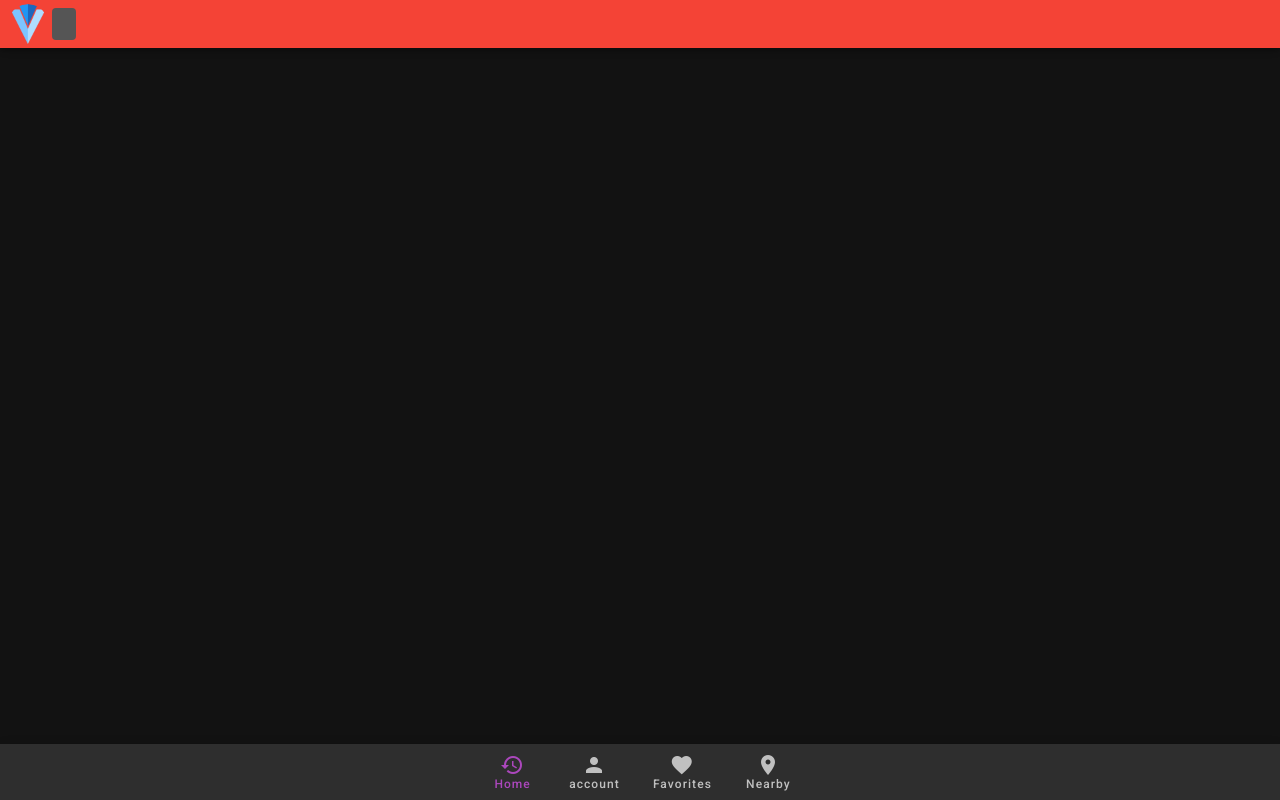
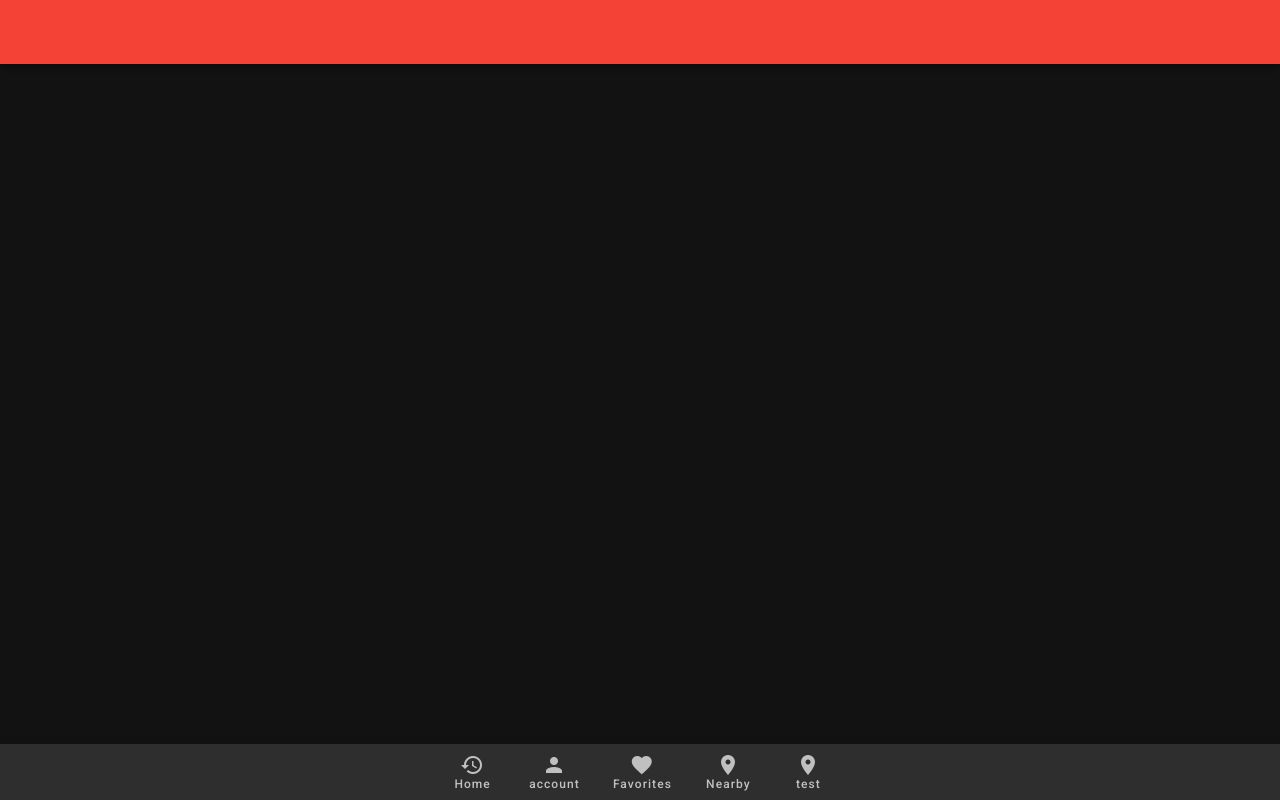
Before and after one commit to shortintern2020-B-frontier/TeamC, a Nuxt app in the folder app/: page /home in a window 1280 px wide. Built offline with nearby package versions, Linux system fonts and the light colour scheme.

Commit message:
Revert "create HomePage"
This reverts commit 0c6ed312cd8219420dca5fb763439ba15212ab03.

```diff
--- a/app/layouts/home.vue
+++ /dev/null
@@ -1,85 +0,0 @@
-<!-- Author:ZHANG CHI-->
-<template>
-  <v-app>
-    <v-app-bar app color="red" dense>
-      <v-bottom-sheet v-model="staticSheet" persistent>
-        <template v-slot:activator="{ on, attrs }">
-          <v-btn depressed icon v-bind="attrs" v-on="on">
-            <v-avatar color="" size="40">
-              <img src="~/static/v.png" />
-            </v-avatar>
-          </v-btn>
-        </template>
-        <v-sheet class="text-center">
-          <v-btn @click="sheet = !sheet">Save</v-btn>
-          <v-divider vertical inset></v-divider>
-          <v-btn @click="staticSheet = !staticSheet">close</v-btn>
-          <div>
-            Static
-          </div>
-        </v-sheet>
-      </v-bottom-sheet>
-      <v-menu
-        v-model="comment"
-        bottom
-        right
-        transition="scale-transition"
-        origin="top left"
-      >
-        <template v-slot:activator="{ on }">
-          <v-chip label pill v-on="on">
-            {{UserName}}
-          </v-chip>
-        </template>
-        <v-card width="300">
-          <v-list-item>
-            <v-list-item-content>
-              <v-list-item-title>Want Eatting</v-list-item-title>
-              <v-list-item-subtitle>Mon, 12:30 PM</v-list-item-subtitle>
-            </v-list-item-content>
-          </v-list-item>
-        </v-card>
-      </v-menu>
-    </v-app-bar>
-    <nuxt />
-    <v-bottom-navigation app :value="activeBtn" color="purple lighten-1">
-      <v-btn value="home">
-        <span>Home</span>
-        <v-icon>mdi-history</v-icon>
-      </v-btn>
-      <v-btn value="Chat">
-        <span>account</span>
-        <v-icon>mdi-account</v-icon>
-      </v-btn>
-      <v-btn value="test">
-        <span>Favorites</span>
-        <v-icon>mdi-heart</v-icon>
-      </v-btn>
-      <v-btn value="test2">
-        <span>Nearby</span>
-        <v-icon>mdi-map-marker</v-icon>
-      </v-btn>
-    </v-bottom-navigation>
-  </v-app>
-</template>
-
-<script>
-export default {
-  data: () => ({
-    activeBtn: "",
-    staticSheet: false,
-    comment: "",
-    UserName:"Null"
-  }),
-  methods: {
-    // change coler for active Button in navigation
-    findData: function() {
-      this.UserName=this.$store.state.user.userInfo.username
-      this.activeBtn = this.$route.name;
-    }
-  },
-  created() {
-    this.findData();
-  }
-};
-</script>
--- a/app/pages/home.vue
+++ /dev/null
@@ -1,16 +0,0 @@
-// Author: ZHANG CHI
-<template>
-  <v-app>
-    <v-main>
-      <v-container class="fill-height" fluid> </v-container>
-    </v-main>
-  </v-app>
-</template>
-
-<script>
-export default {
-  layout: "home",
-  data: () => ({}),
-  methods: {}
-};
-</script>
--- a/app/pages/login.vue
+++ b/app/pages/login.vue
@@ -136,7 +136,7 @@
             } else {
               const user = response.data;
               _this.$store.commit("user/add", user);
-              _this.$router.push("/home");
+              //_this.$router.push("/home");
             }
           })
           .catch(function(error) {
```
